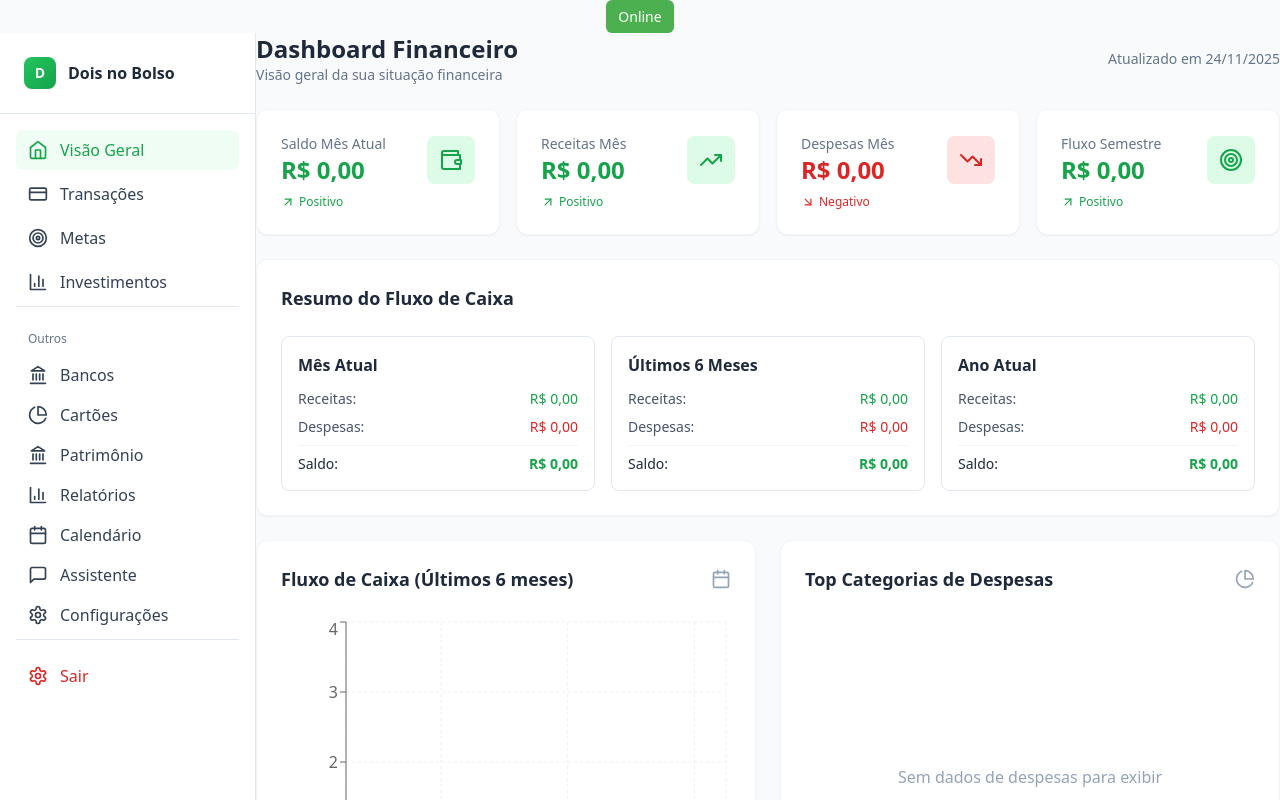
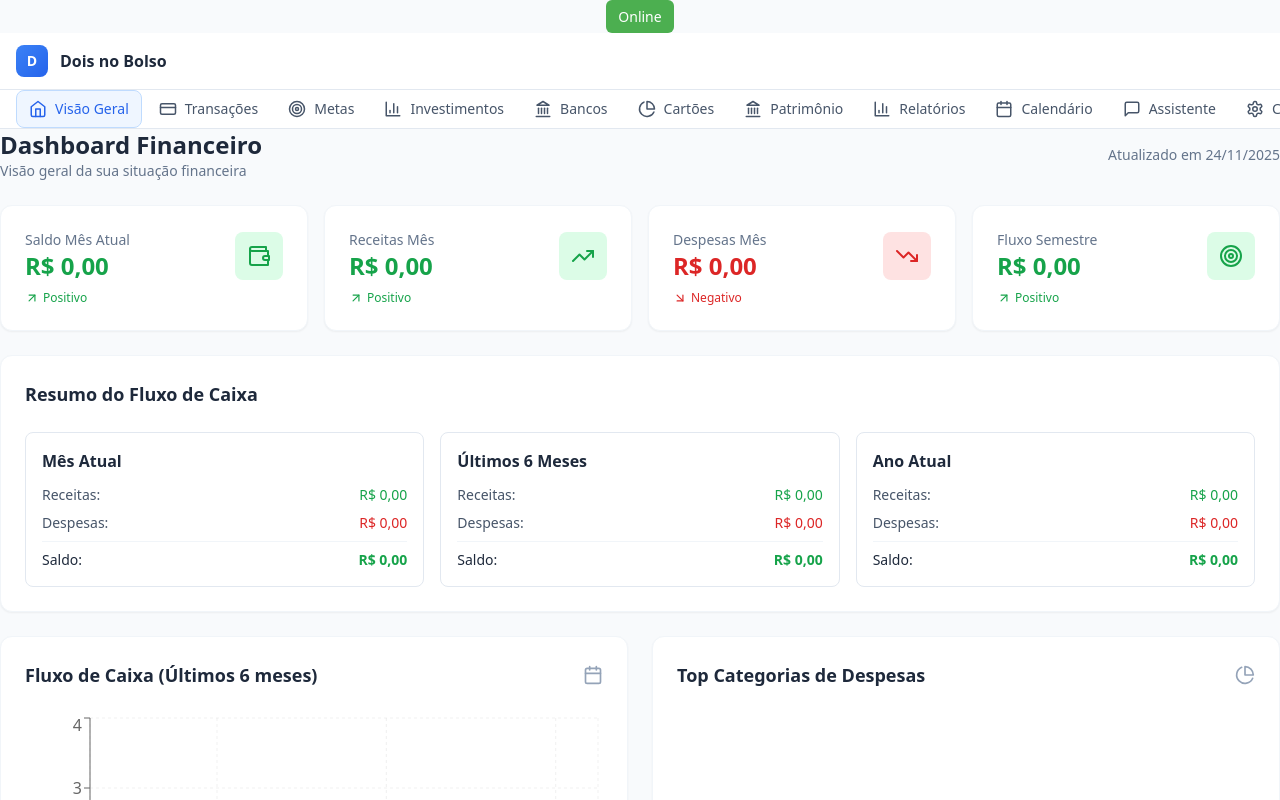
Before and after one commit to doisnobolsoapp/App-Dois-no-Bolso, a React (Vite) app: page / in a window 1280 px wide. Both pictures are taken after typing "name@example.com", "Sample123" into the empty fields and a click on the button "Entrar". Shown: the top 800 px of the page. Built offline with nearby package versions, Linux system fonts and the light colour scheme.

Commit message:
Update Layout.tsx

```diff
--- a/components/Layout.tsx
+++ b/components/Layout.tsx
@@ -11,8 +11,7 @@ import {
   PieChart,
   MessageSquare,
   Settings,
-  Menu,
-  MoreVertical
+  Menu
 } from 'lucide-react';
 
 interface LayoutProps {
@@ -29,16 +28,12 @@ export const Layout: React.FC<LayoutProps> = ({
   children
 }) => {
   const [showMobileMenu, setShowMobileMenu] = React.useState(false);
-  const [showMoreMenu, setShowMoreMenu] = React.useState(false);
 
-  const mainItems = [
-    { id: 'dashboard' as ViewState, label: 'Visão Geral', icon: Home, shortLabel: 'Visão' },
-    { id: 'transactions' as ViewState, label: 'Transações', icon: CreditCard, shortLabel: 'Gastos' },
-    { id: 'goals' as ViewState, label: 'Metas', icon: Target, shortLabel: 'Metas' },
-    { id: 'investments' as ViewState, label: 'Investimentos', icon: BarChart3, shortLabel: 'Investir' },
-  ];
-
-  const otherItems = [
+  const menuItems = [
+    { id: 'dashboard' as ViewState, label: 'Visão Geral', icon: Home },
+    { id: 'transactions' as ViewState, label: 'Transações', icon: CreditCard },
+    { id: 'goals' as ViewState, label: 'Metas', icon: Target },
+    { id: 'investments' as ViewState, label: 'Investimentos', icon: BarChart3 },
     { id: 'banks' as ViewState, label: 'Bancos', icon: Landmark },
     { id: 'cards' as ViewState, label: 'Cartões', icon: PieChart },
     { id: 'balance' as ViewState, label: 'Patrimônio', icon: Landmark },
@@ -50,49 +45,30 @@ export const Layout: React.FC<LayoutProps> = ({
 
   return (
     <div className="min-h-screen bg-slate-50 flex flex-col">
-      {/* Header Mobile */}
-      <header className="bg-white border-b border-slate-200 sticky top-0 z-40 lg:hidden">
+      {/* Header */}
+      <header className="bg-white border-b border-slate-200 sticky top-0 z-40">
         <div className="flex items-center justify-between px-4 py-3">
           <div className="flex items-center space-x-3">
-            <div className="w-8 h-8 bg-gradient-to-br from-brand-500 to-brand-600 rounded-lg flex items-center justify-center">
+            <div className="w-8 h-8 bg-gradient-to-br from-blue-500 to-blue-600 rounded-lg flex items-center justify-center">
               <span className="text-white font-bold text-sm">D</span>
             </div>
             <h1 className="font-semibold text-slate-800">Dois no Bolso</h1>
           </div>
 
-          {/* Menu Hambúrguer */}
+          {/* Mobile Menu Button */}
           <button
             onClick={() => setShowMobileMenu(!showMobileMenu)}
-            className="p-2 rounded-lg hover:bg-slate-100"
+            className="p-2 rounded-lg hover:bg-slate-100 lg:hidden"
           >
             <Menu size={20} />
           </button>
         </div>
 
-        {/* Mobile Menu Dropdown */}
+        {/* Mobile Menu */}
         {showMobileMenu && (
-          <div className="absolute top-full left-0 right-0 bg-white border-b border-slate-200 shadow-lg z-50">
-            <div className="p-2 space-y-1">
-              <div className="text-xs text-slate-500 px-3 py-2">Navegação</div>
-
-              {/* Visão Geral */}
-              <button
-                onClick={() => {
-                  onViewChange('dashboard');
-                  setShowMobileMenu(false);
-                }}
-                className={`flex items-center space-x-3 px-3 py-2 rounded-lg w-full text-left ${
-                  currentView === 'dashboard'
-                    ? 'bg-brand-50 text-brand-600'
-                    : 'text-slate-700 hover:bg-slate-100'
-                }`}
-              >
-                <Home size={20} />
-                <span className="font-medium">Visão Geral</span>
-              </button>
-
-              {/* Demais opções */}
-              {[...mainItems.filter(item => item.id !== 'dashboard'), ...otherItems].map((item) => {
+          <div className="lg:hidden bg-white border-b border-slate-200">
+            <div className="px-4 py-2 space-y-1 max-h-96 overflow-y-auto">
+              {menuItems.map((item) => {
                 const Icon = item.icon;
                 return (
                   <button
@@ -103,7 +79,7 @@ export const Layout: React.FC<LayoutProps> = ({
                     }}
                     className={`flex items-center space-x-3 px-3 py-2 rounded-lg w-full text-left ${
                       currentView === item.id
-                        ? 'bg-brand-50 text-brand-600'
+                        ? 'bg-blue-50 text-blue-600'
                         : 'text-slate-700 hover:bg-slate-100'
                     }`}
                   >
@@ -113,7 +89,7 @@ export const Layout: React.FC<LayoutProps> = ({
                 );
               })}
 
-              <div className="border-t border-slate-200 pt-2 mt-2">
+              <div className="border-t border-slate-200 pt-2">
                 <button
                   onClick={() => {
                     onLogout();
@@ -128,148 +104,33 @@ export const Layout: React.FC<LayoutProps> = ({
             </div>
           </div>
         )}
-      </header>
 
-      {/* Bottom Navigation Mobile */}
-      <nav className="fixed bottom-0 left-0 right-0 bg-white border-t border-slate-200 z-40 lg:hidden">
-        <div className="flex justify-around items-center py-2">
-          {mainItems.map((item) => {
-            const Icon = item.icon;
-            return (
-              <button
-                key={item.id}
-                onClick={() => onViewChange(item.id)}
-                className={`flex flex-col items-center p-2 rounded-lg min-w-16 ${
-                  currentView === item.id
-                    ? 'text-brand-600 bg-brand-50'
-                    : 'text-slate-500 hover:bg-slate-100'
-                }`}
-              >
-                <Icon size={22} />
-                <span className="text-xs mt-1 font-medium">{item.shortLabel}</span>
-              </button>
-            );
-          })}
-
-          {/* Menu "Mais" */}
-          <div className="relative">
-            <button
-              onClick={() => setShowMoreMenu(!showMoreMenu)}
-              className={`flex flex-col items-center p-2 rounded-lg min-w-16 ${
-                otherItems.some(item => item.id === currentView)
-                  ? 'text-brand-600 bg-brand-50'
-                  : 'text-slate-500 hover:bg-slate-100'
-              }`}
-            >
-              <MoreVertical size={22} />
-              <span className="text-xs mt-1 font-medium">Mais</span>
-            </button>
-
-            {/* More Menu Dropdown */}
-            {showMoreMenu && (
-              <div className="absolute bottom-full left-0 right-0 mb-2 bg-white border border-slate-200 rounded-lg shadow-lg z-50">
-                <div className="p-2 space-y-1 max-h-60 overflow-y-auto">
-                  <div className="text-xs text-slate-500 px-2 py-1">Mais Opções</div>
-
-                  {otherItems.map((item) => {
-                    const Icon = item.icon;
-                    return (
-                      <button
-                        key={item.id}
-                        onClick={() => {
-                          onViewChange(item.id);
-                          setShowMoreMenu(false);
-                        }}
-                        className={`flex items-center space-x-2 px-2 py-2 rounded-lg w-full text-left ${
-                          currentView === item.id
-                            ? 'bg-brand-50 text-brand-600'
-                            : 'text-slate-700 hover:bg-slate-100'
-                        }`}
-                      >
-                        <Icon size={18} />
-                        <span className="font-medium text-sm">{item.label}</span>
-                      </button>
-                    );
-                  })}
-                </div>
-              </div>
-            )}
-          </div>
-        </div>
-      </nav>
-
-      {/* Desktop Sidebar */}
-      <div className="hidden lg:flex flex-1">
-        <aside className="w-64 bg-white border-r border-slate-200">
-          <div className="p-6 border-b border-slate-200">
-            <div className="flex items-center space-x-3">
-              <div className="w-8 h-8 bg-gradient-to-br from-brand-500 to-brand-600 rounded-lg flex items-center justify-center">
-                <span className="text-white font-bold text-sm">D</span>
-              </div>
-              <h1 className="font-semibold text-slate-800">Dois no Bolso</h1>
-            </div>
-          </div>
-
-          <nav className="p-4 space-y-1">
-            {mainItems.map((item) => {
+        {/* Desktop Menu */}
+        <div className="hidden lg:flex border-t border-slate-200">
+          <div className="flex overflow-x-auto px-4 space-x-1">
+            {menuItems.map((item) => {
               const Icon = item.icon;
               return (
                 <button
                   key={item.id}
                   onClick={() => onViewChange(item.id)}
-                  className={`flex items-center space-x-3 px-3 py-2 rounded-lg w-full text-left ${
+                  className={`flex items-center space-x-2 px-3 py-2 rounded-lg whitespace-nowrap ${
                     currentView === item.id
-                      ? 'bg-brand-50 text-brand-600'
-                      : 'text-slate-700 hover:bg-slate-100'
+                      ? 'bg-blue-50 text-blue-600 border border-blue-200'
+                      : 'text-slate-600 hover:bg-slate-100 border border-transparent'
                   }`}
                 >
-                  <Icon size={20} />
-                  <span className="font-medium">{item.label}</span>
+                  <Icon size={18} />
+                  <span className="font-medium text-sm">{item.label}</span>
                 </button>
               );
             })}
+          </div>
+        </div>
+      </header>
 
-            <div className="pt-4 border-t border-slate-200">
-              <div className="text-xs text-slate-500 px-3 py-2">Outros</div>
-              {otherItems.map((item) => {
-                const Icon = item.icon;
-                return (
-                  <button
-                    key={item.id}
-                    onClick={() => onViewChange(item.id)}
-                    className={`flex items-center space-x-3 px-3 py-2 rounded-lg w-full text-left ${
-                      currentView === item.id
-                        ? 'bg-brand-50 text-brand-600'
-                        : 'text-slate-700 hover:bg-slate-100'
-                    }`}
-                  >
-                    <Icon size={20} />
-                    <span className="font-medium">{item.label}</span>
-                  </button>
-                );
-              })}
-            </div>
-
-            <div className="pt-4 border-t border-slate-200">
-              <button
-                onClick={onLogout}
-                className="flex items-center space-x-3 px-3 py-2 rounded-lg text-red-600 hover:bg-red-50 w-full text-left"
-              >
-                <Settings size={20} />
-                <span className="font-medium">Sair</span>
-              </button>
-            </div>
-          </nav>
-        </aside>
-
-        {/* Main Content */}
-        <main className="flex-1 overflow-auto">
-          {children}
-        </main>
-      </div>
-
-      {/* Mobile Main Content */}
-      <main className="flex-1 pb-16 lg:pb-0 lg:hidden">
+      {/* Main Content */}
+      <main className="flex-1">
         {children}
       </main>
     </div>
```
